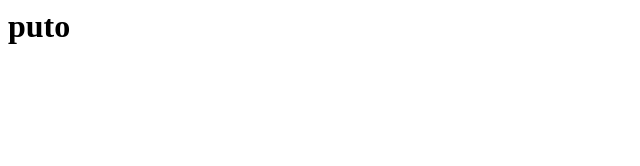
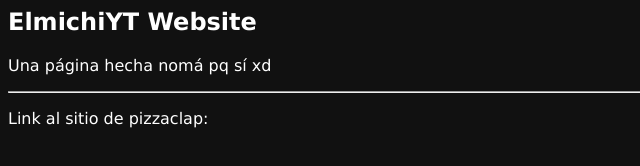
Before and after one commit to ElmichiYouTube/elmichiyoutube.github.io, a plain HTML site: page index.html in a window 1280 px wide. Shown: the whole page, without its empty margins (0-640 px from the left). Drawn offline with Linux system fonts and the light colour scheme.

Commit message:
Update index.html

```diff
--- a/index.html
+++ b/index.html
@@ -1 +1,18 @@
-<h1>puto</h1>
+<DOCTYPE html>
+<head>
+  <meta charset="utf-8">
+  <title>ElmichiYT Website</title>
+  <style>
+    body {
+      background-color: #111;
+      font-family: Verdana;
+      color: white;
+    }
+  </style>
+</head>
+<body>
+  <h2>ElmichiYT Website</h2>
+  <p>Una página hecha nomá pq sí xd</p>
+  <hr>
+  <p>Link al sitio de pizzaclap: <a href="https://pizzaclap43.github.io"></a></p>
+</body>
```
